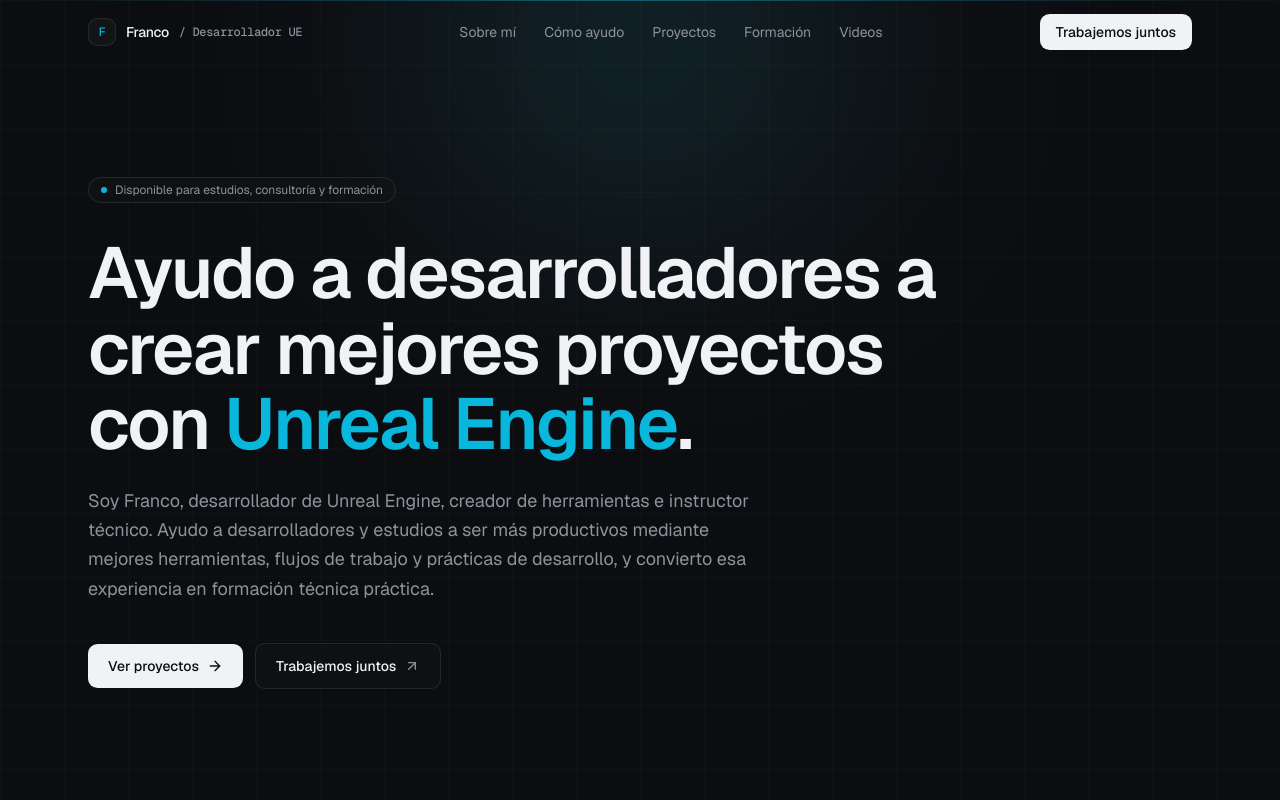
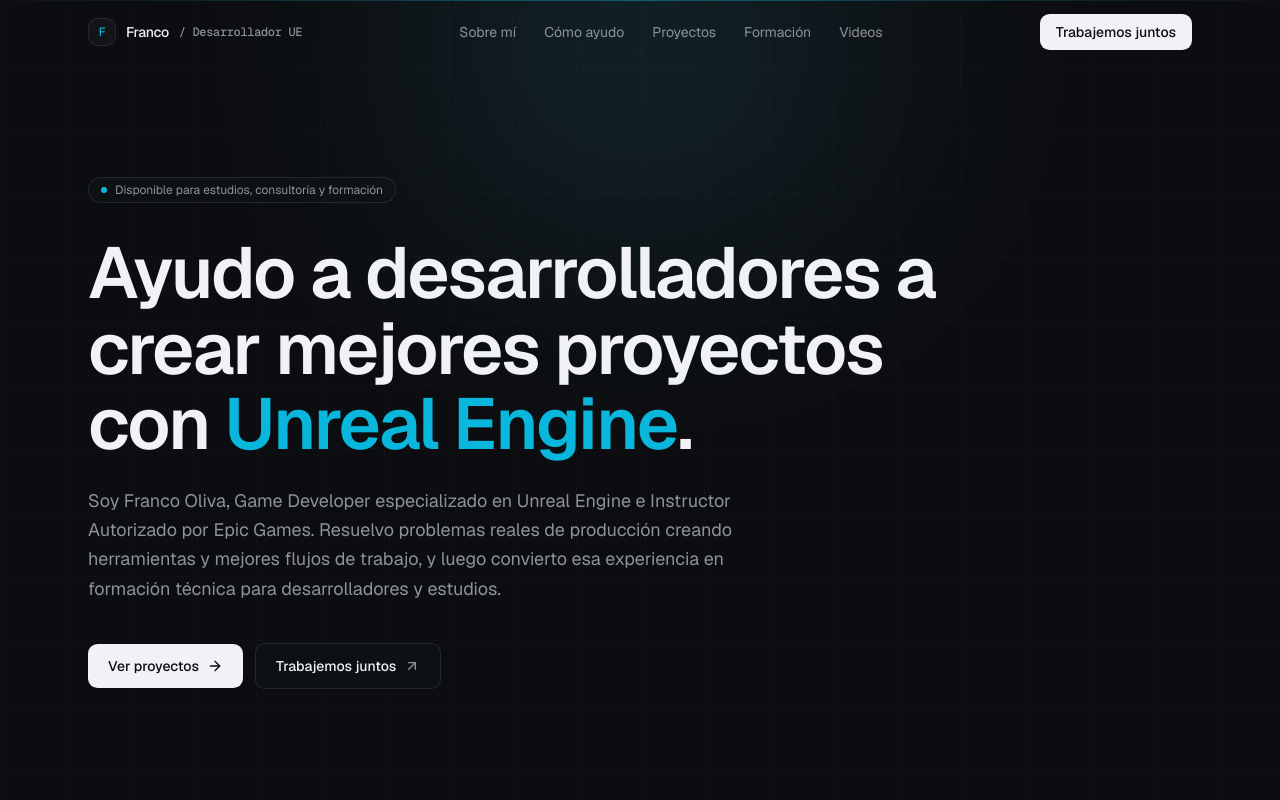
Before and after one commit to Yaquen91/olivafranco91, a Next.js app: page / in a window 1280 px wide. Shown: the top 800 px of the page. Built offline with nearby package versions, Linux system fonts and the light colour scheme.

Commit message:
ajustes texto hero

```diff
--- a/components/hero.tsx
+++ b/components/hero.tsx
@@ -41,11 +41,7 @@ export function Hero() {
           className="fade-up mt-6 max-w-2xl text-pretty text-lg leading-relaxed text-muted-foreground"
           style={{ animationDelay: '120ms' }}
         >
-          Soy Franco, desarrollador de Unreal Engine, creador de herramientas e
-          instructor técnico. Ayudo a desarrolladores y estudios a ser más
-          productivos mediante mejores herramientas, flujos de trabajo y
-          prácticas de desarrollo, y convierto esa experiencia en formación
-          técnica práctica.
+          Soy Franco Oliva, Game Developer especializado en Unreal Engine e Instructor Autorizado por Epic Games. Resuelvo problemas reales de producción creando herramientas y mejores flujos de trabajo, y luego convierto esa experiencia en formación técnica para desarrolladores y estudios.
         </p>
 
         <div
```
